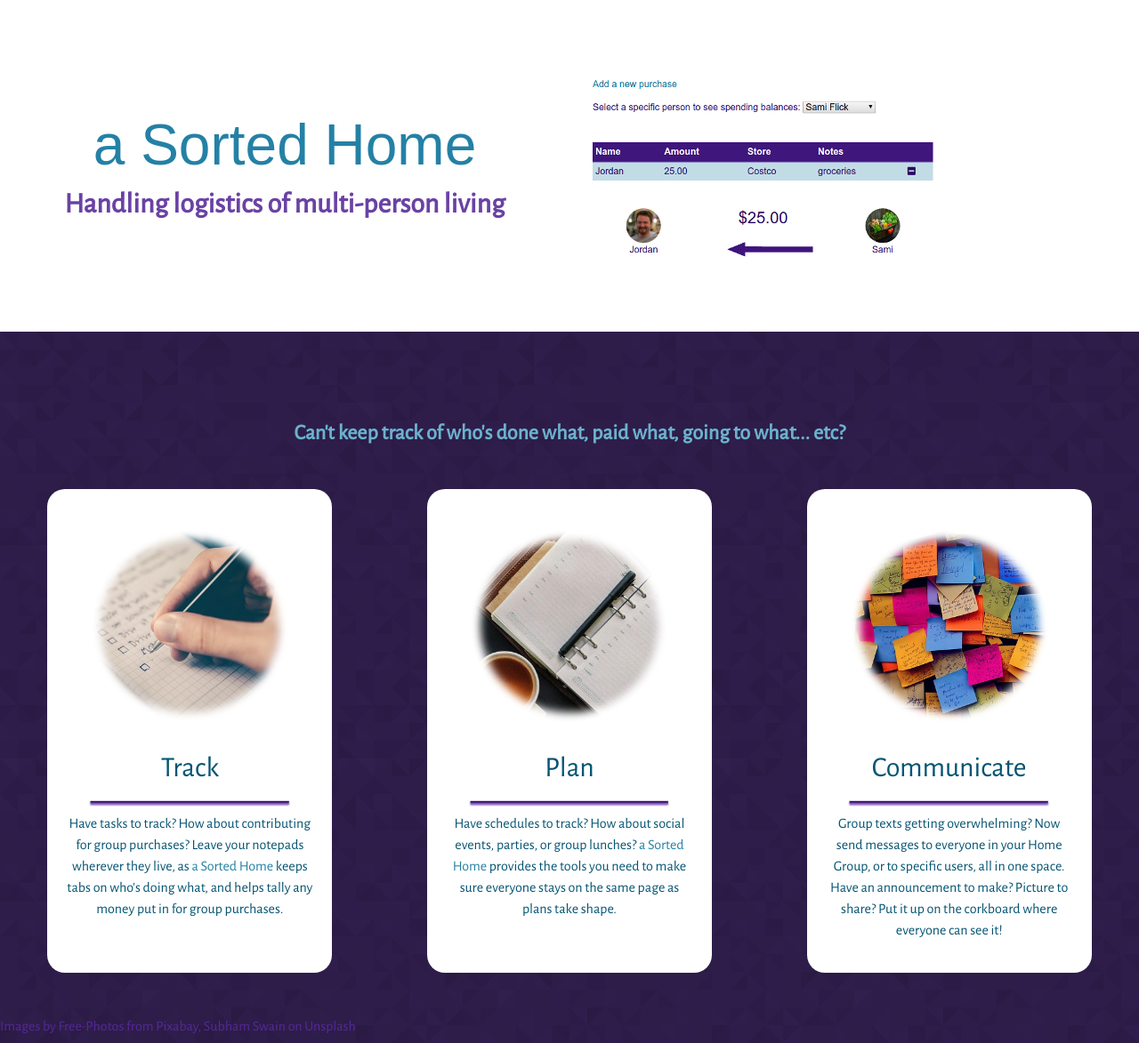
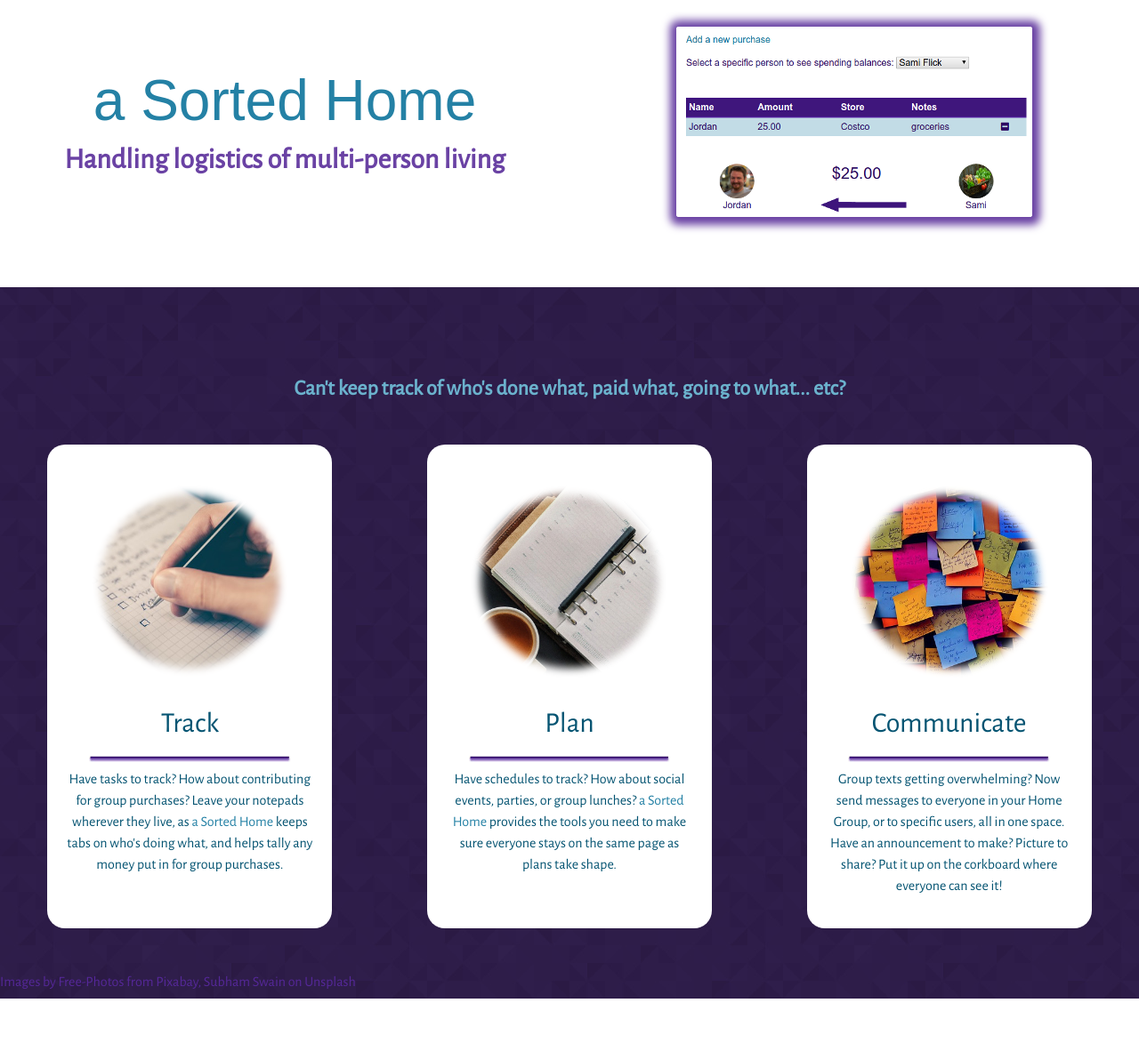
Before and after one commit to jdunbrack/a-sorted-home, a Django app: page / in a window 1280 px wide. Shown: the part 86-1259 px from the top of the page at 89% size. After the commit the page ends 1209 px from the top, so only its background shows below. Run offline with Django 3.2, Linux system fonts and the light colour scheme; parts of the project's set-up code (start-up, migrations or seed data) failed here and were passed over; some libraries are stand-ins or nearby versions; some web fonts are replaced.

Commit message:
minor updates

```diff
--- a/a_sorted_home/settings.py
+++ b/a_sorted_home/settings.py
@@ -134,3 +134,4 @@ STATIC_URL = '/static/'
 MEDIA_URL = '/media/'
 MEDIA_ROOT = os.path.join(BASE_DIR, 'media/')
 STATIC_ROOT = os.path.join(BASE_DIR, 'static/')
+APPEND_SLASH = False
--- a/apps/balances/templates/balances/index.html
+++ b/apps/balances/templates/balances/index.html
@@ -45,7 +45,7 @@
                             </button>
                         </div>
                         <div class="modal-body">
-                            <form class="form-group" action="/balances/post/" method="post">
+                            <form class="form-group" action="/balances/post" method="post">
                                 {% csrf_token %}
                                 <p class="d-block mb-5 text-muted">Select users that should chip in for this purchase:</p>
                                 {% for member in home_members %}
--- a/apps/balances/templates/balances/table-partial.html
+++ b/apps/balances/templates/balances/table-partial.html
@@ -21,7 +21,7 @@
                 <td>{{transaction.amount|floatformat:2}}</td>
                 <td>{{transaction.store}}</td>
                 <td>{{transaction.description}}</td>
-                <td><a href="/balances/remove/{{transaction.id}}" alt="Remove this transaction"><i class="fas fa-minus-square ash-dark"></i></a></td>
+                <td><a href="/balances/remove/{{transaction.id}}" alt="Remove this transaction"><i class="fas fa-minus-square text-danger"></i></a></td>
             </tr>
         {% endfor %}
     </tbody>
--- a/apps/login_reg/static/login_reg/css/style.css
+++ b/apps/login_reg/static/login_reg/css/style.css
@@ -22,10 +22,8 @@ body {
 }
 
 #splash-img {
-    box-shadow: 1 1 5px 5px #6A42A4;
-    box-shadow: -1 1 5px 5px #6A42A4;
-    box-shadow: 1 -1 5px 5px #6A42A4;
-    box-shadow: -1 -1 5px 5px #6A42A4;
+    box-shadow: 1px 1px 10px 8px #6A42A4;
+    border-radius: 3px;
 }
 
 #panel-2 {
--- a/apps/login_reg/templates/login_reg/index.html
+++ b/apps/login_reg/templates/login_reg/index.html
@@ -91,7 +91,7 @@
                 <h1 id="title">a Sorted Home</h1>
                 <h5 id="subtitle" class="font-weight-bold">Handling logistics of multi-person living</h5>
             </div>
-            <div class="col-6 col-md-6 d-inline-flex text-center">
+            <div class="col-6 col-md-6 text-center">
                 <img id="splash-img" src="{% static 'login_reg/img/balances.png' %}">
             </div>
         </div>
--- a/apps/user_dash/urls.py
+++ b/apps/user_dash/urls.py
@@ -6,7 +6,7 @@ from django.conf import settings
 urlpatterns = [
     url(r'^dash$', views.index),
     url(r'^dash/edit$', views.edit_user),
-    url(r'^update/$', views.update_user),
+    url(r'^update$', views.update_user),
     url(r'^check-pw$', views.pw_verify),
     url(r'^validate-pw$', views.pw_validate),
     url(r'^dash/edit-payment$', views.edit_payment),
--- a/static/login_reg/css/style.css
+++ b/static/login_reg/css/style.css
@@ -6,10 +6,6 @@ img#logo {
 body {
     font-family: 'Alegreya Sans', sans-serif;
     overflow: auto;
-}
-
-#splash {
-    margin-top: 50px;
 }
 
 #title {
@@ -23,6 +19,11 @@ body {
     color: #6A42A4;
     font-size: 1rem;
     margin-bottom: 75px;
+}
+
+#splash-img {
+    box-shadow: 1px 1px 10px 8px #6A42A4;
+    border-radius: 3px;
 }
 
 #panel-2 {
@@ -91,7 +92,7 @@ div.tile {
         font-size: 1.6rem;
     }
 
-    #panel-2: {
+    #panel-2 {
         height: 800px;
     }
 }
--- a/static/login_reg/js/main.js
+++ b/static/login_reg/js/main.js
@@ -89,11 +89,7 @@ $('#login-btn').click(function(e) {
                 $('#login-warn').text("This username and password combination does not exist.");
             }
             else {
-                $('#loginModal').modal('hide');
-                $('#my-acct-link').show();
-                $('#logout-link').show();
-                $('#login-link').hide();
-                $('#logged_in').attr('value', 'true');
+                window.location.href = "/users/dash";
             }
         }
     })
--- a/static/user_dash/css/navbar.css
+++ b/static/user_dash/css/navbar.css
@@ -55,7 +55,7 @@
 #nav-tab {
     background-color: #2D0962;
     left: 0px;
-    top: 10%;
+    top: 15%;
     border-radius: 0 20px 20px 0;
     padding: 10px 0px;
     line-height: 100%;
```
Also changed, not shown: static/balances/css/balances.css (+22 -0 lines), apps/login_reg/urls.py (line endings or trailing spaces), static/login_reg/img/balances.png (added), static/login_reg/img/budget-reckon.png.
